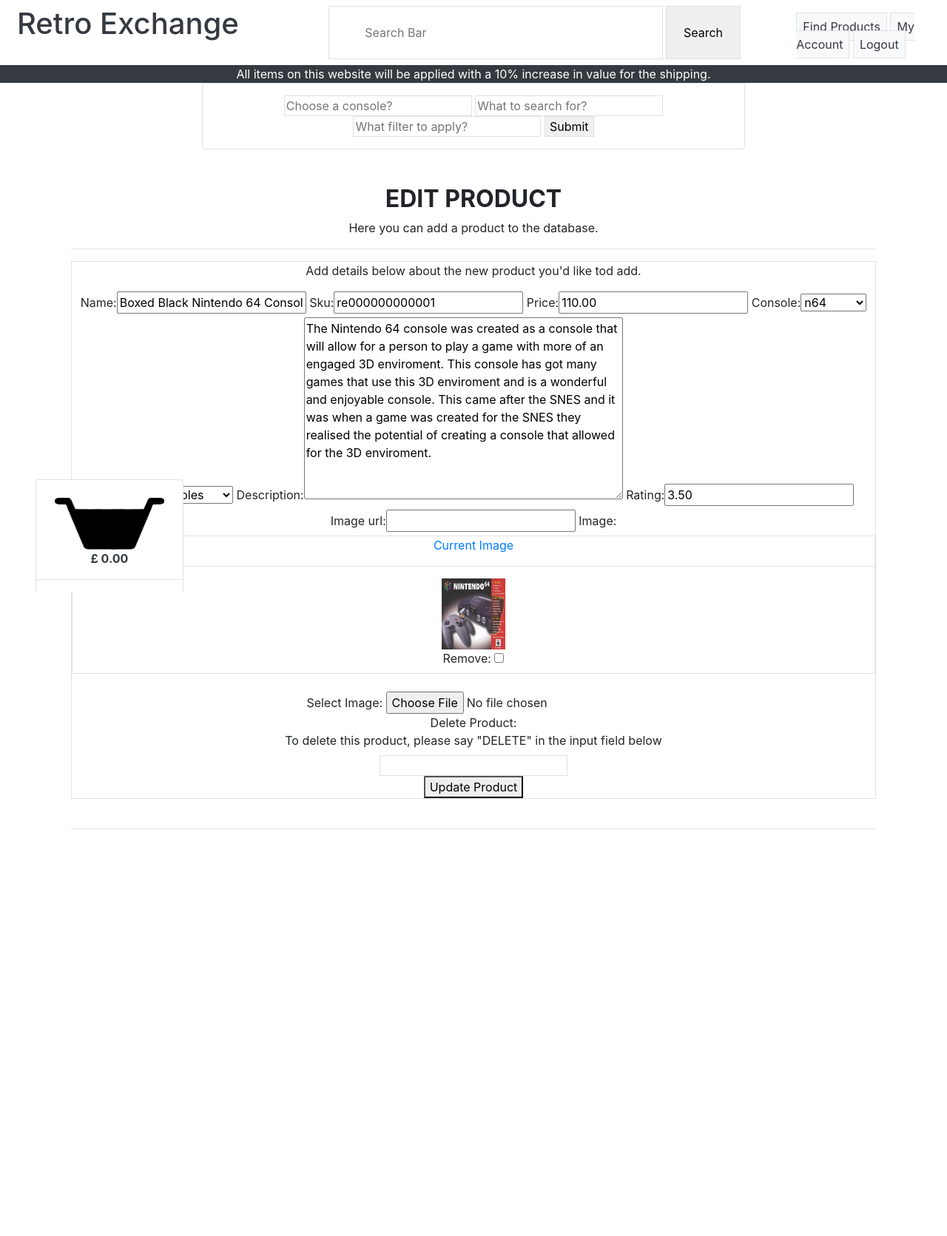
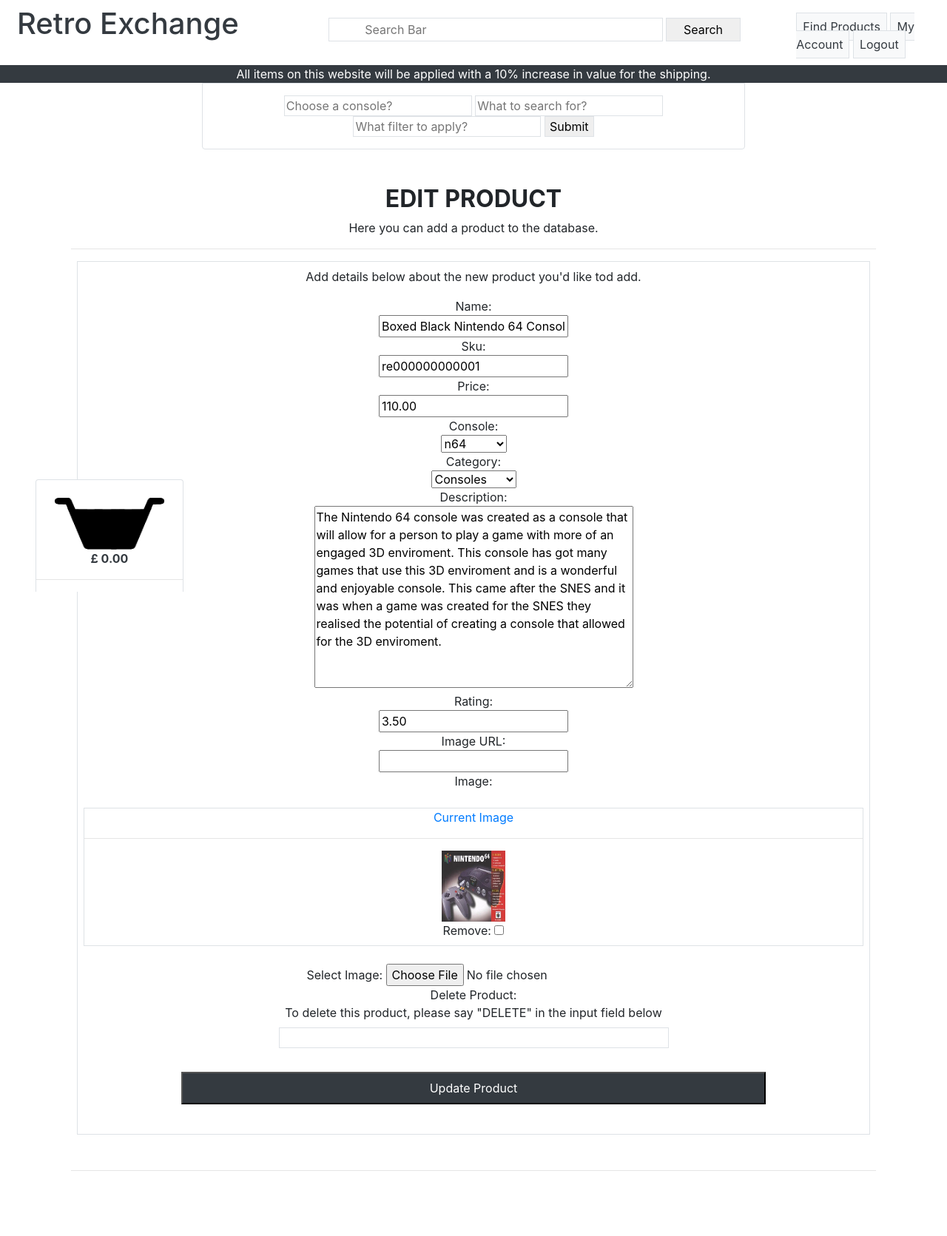
Before and after one commit to Code-Institute-Submissions/roy-finch-full-website-dev_NovResub, a Django app: page /products/edit/1/ in a window 1280 px wide. Shown: the whole page at 74% size. Before the commit the page ends 1121 px from the top, so only its background shows below. Run offline with Django 3.2, Linux system fonts and the light colour scheme; the visitor is signed in with stand-in values (Sample User, id 1); data comes from the database, SQL or seed files in the repository; some libraries are stand-ins or nearby versions.

Commit message:
updated the style on the add products pages, and the sing in page, just have to change a few things on the base.html

```diff
--- a/checkout/templates/checkout/checkout.html
+++ b/checkout/templates/checkout/checkout.html
@@ -12,7 +12,7 @@
         <div class="row justify-content-md-center">
             {% if basket_contents %}
                 {% for item in basket_contents %}
-                    <div id="id{{ item.pk }}" class="border col-2 d-inline p-1 m-1">
+                    <div class="border col-2 d-inline p-1 m-1">
                         <div>
                             <a class="text-dark" href="/products/{{ item.pk }}">
                                 <img class="m-2 w-75" src="{{ MEDIA_URL }}{{ item.product.image }}">
--- a/products/templates/products/edit_product.html
+++ b/products/templates/products/edit_product.html
@@ -7,19 +7,28 @@
 {% endblock %}
 
 {% block content%}
-    <div class="border m-10 p-10">
-        <div class="center-text">
-            <form class="center-text" method="POST" enctype="multipart/form-data">
+    <div class="border m-2 p-2">
+        <div>
+            <form method="POST" enctype="multipart/form-data">
                 {% csrf_token %}
                 <p>Add details below about the new product you'd like tod add.</p>
                 <fieldset>
-                    {{ form }}
+                    Name: <br> {{ form.name }}<br>
+                    Sku: <br> {{ form.sku }}<br>
+                    Price: <br> {{ form.price }}<br>
+                    Console: <br> {{ form.console }}<br>
+                    Category: <br> {{ form.category }}<br>
+                    Description: <br> {{ form.description }}<br>
+                    Rating: <br> {{ form.rating }}<br>
+                    Image URL: <br> {{ form.image_url }}<br>
+                    Image: <br> {{ form.image }}
                 </fieldset>
                 <label for="delete">Delete Product:<br><span class="red">To delete this product, please say "DELETE" in the input field below</span></label>
                 <br>
-                <input class="red border m-10 p-10 w-250 center-text" type="input" id="delete" name="delete"></input>
-                <br>
-                <button id="submit" type="submit" class="m-10 themed-button">Update Product</button>
+                <input class="text-red border w-50" type="input" id="delete" name="delete"></input>
+                <br><br>
+                <button id="submit" type="submit" class="m-2 p-2 w-75 bg-dark text-white">Update Product</button>
+                <br><br>
             </form>
         </div>
     </div>
--- a/templates/base.html
+++ b/templates/base.html
@@ -28,10 +28,10 @@
                 <h1 class="d-inline">Retro Exchange</h1>
             </a>
         </div>
-        <div class="col-6">
-            <form class="h-100" method="GET" action="{% url 'products' %}">
-                <input class="border h-100 w-75 pl-5" type="text" name="search" placeholder="Search Bar" >
-                <button class="col-2 h-100 border">Search</button>
+        <div class="col-6 mt-3">
+            <form class="h-75" method="GET" action="{% url 'products' %}">
+                <input class="border h-75 w-75 pl-5 p-2" type="text" name="search" placeholder="Search Bar" >
+                <button class="col-2 h-75 border">Search</button>
             </form>
         </div>
         <div class="col-2 mt-3 mb-2 h-100">
```
Also changed, not shown: checkout/templates/checkout/checkout_success.html (+8 -8 lines), products/templates/products/add_product.html (+10 -2 lines), products/templates/products/find_product.html (+6 -5 lines).
